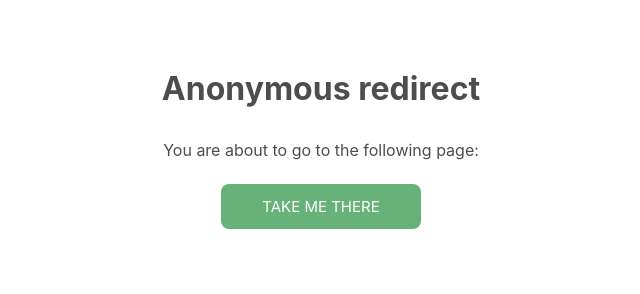
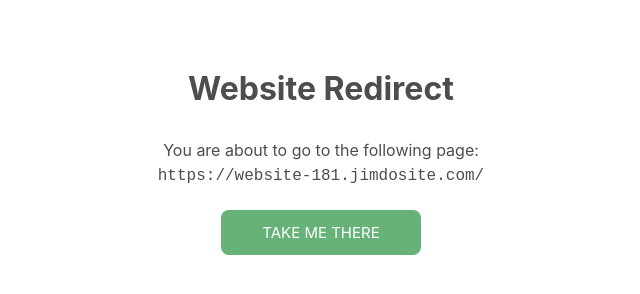
Before and after one commit to kouroshsamimipour/kouroshsamimipour.github.io, a plain HTML site: page index.html in a window 1280 px wide. Shown: the whole page, without its empty margins (319-959 px from the left). Drawn offline with Linux system fonts and the light colour scheme.

Commit message:
Update index.html

```diff
--- a/index.html
+++ b/index.html
@@ -1,7 +1,7 @@
 <!DOCTYPE html>
 <html lang="en">
 <head>
-    <title>Anonymous redirect</title>
+    <title>K.Samimipour</title>
     <meta charset="UTF-8">
     <meta name="viewport" content="width=device-width, initial-scale=1.0">
 
@@ -92,12 +92,12 @@
 <body>
     <div class="main">
         <h1 class="title">
-            Anonymous redirect
+            Website Redirect
         </h1>
 
         <p class="text">
             You are about to go to the following page:
-            <code id="currentUrl">https://website-181.jimdosite.com/</code>
+            <code id="https://website-181.jimdosite.com/">https://website-181.jimdosite.com/</code>
         </p>
 
         <div class="wrap">
```
